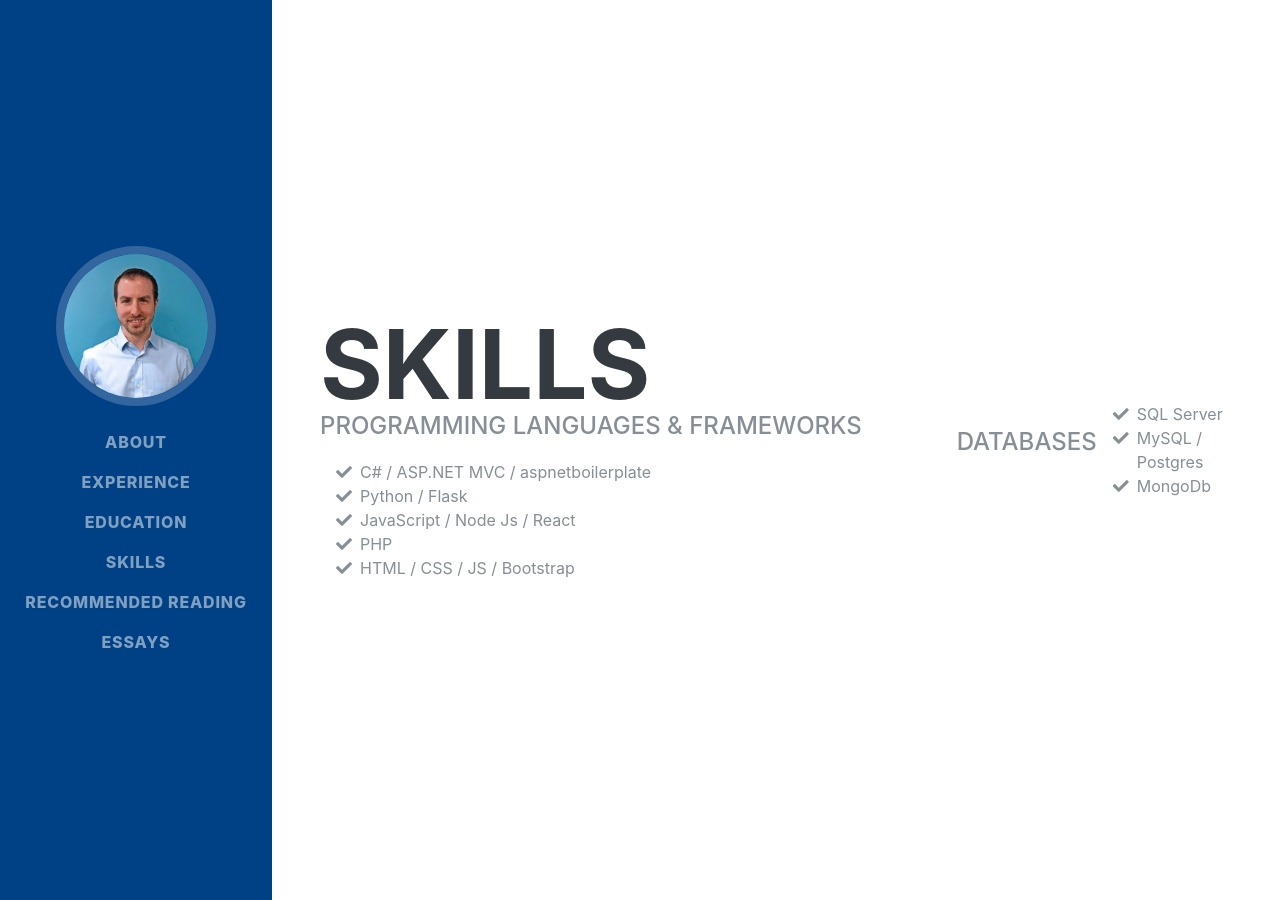
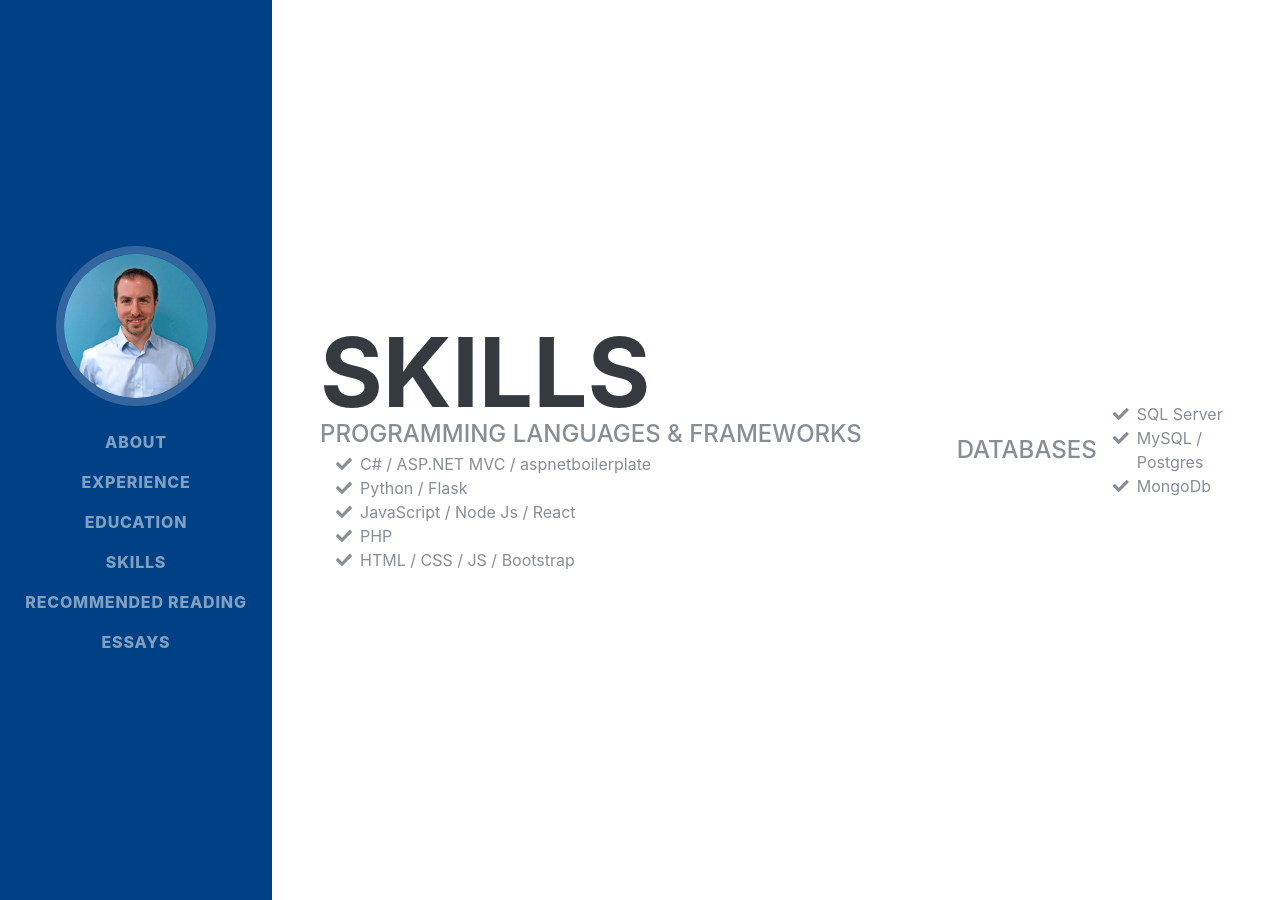
Before and after one commit to apexdodge/apexdodge.github.io, a Jekyll site: the page built from skills.html, in a window 1280 px wide and 900 px high. Built offline with Jekyll 4.4.1, drawn with Linux system fonts in a browser that asks for light colours; some web fonts are replaced.

Commit message:
fix styling

```diff
--- a/skills.html
+++ b/skills.html
@@ -2,7 +2,7 @@
 title: Skills
 layout: page
 ---
-<div class="subheading mb-3">Programming Languages &amp; Frameworks</div>
+<div class="subheading mb-12">Programming Languages &amp; Frameworks</div>
   <ul class="fa-ul mb-0">
     <li>
       <i class="fa-li fa fa-check"></i>
@@ -22,7 +22,7 @@ layout: page
   </ul>
 </div>
 
-<div class="subheading mb-3">Databases</div>
+<div class="subheading mb-12">Databases</div>
   <ul class="fa-ul mb-0">
     <li>
       <i class="fa-li fa fa-check"></i>
@@ -36,7 +36,7 @@ layout: page
   </ul>
 </div>
 
-<div class="subheading mb-3">Tools &amp; Platforms</div>
+<div class="subheading mb-12">Tools &amp; Platforms</div>
   <ul class="fa-ul mb-0">
     <li>
       <i class="fa-li fa fa-check"></i>
@@ -65,7 +65,7 @@ layout: page
   </ul>
 </div>
 
-<div class="subheading mb-3">Business</div>
+<div class="subheading mb-12">Business</div>
   <ul class="fa-ul mb-0">
     <li>
       <i class="fa-li fa fa-check"></i>
```
